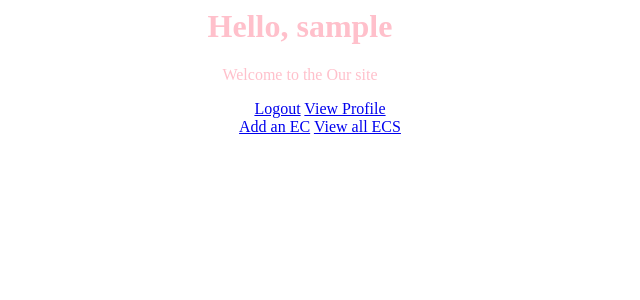
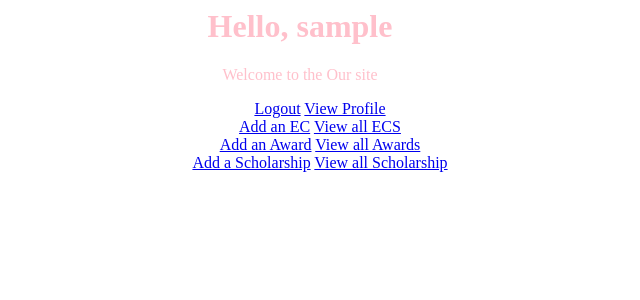
Before and after one commit to cobaltmix/aviquo, a Django app: page /home/ in a window 1280 px wide. Shown: the top 300 px of the page, without its empty margins (340-980 px from the left). Run offline with Django 4.2, Linux system fonts and the light colour scheme; the visitor is signed in with stand-in values (Sample User, id 1).

Commit message:
Added display options for all DBs

```diff
--- a/auth/users/templates/users/home.html
+++ b/auth/users/templates/users/home.html
@@ -24,6 +24,14 @@
               <a href="{% url 'ecs-create' %}">Add an EC</a>
               <a href="{% url 'ecs-list' %}">View all ECS</a>
             </div>
+            <div>
+              <a href="{% url 'aws-create' %}">Add an Award</a>
+              <a href="{% url 'aws-list' %}">View all Awards</a>
+            </div>
+            <div>
+              <a href="{% url 'sc-create' %}">Add a Scholarship</a>
+              <a href="{% url 'sc-list' %}">View all Scholarship</a>
+            </div>
 
           </ul>
 
--- a/auth/users/urls.py
+++ b/auth/users/urls.py
@@ -1,13 +1,17 @@
 from django.urls import path
-from .views import home, SignUp, ECSCreateView, ECSListView, profile
+from .views import home, SignUp, ECSCreateView, ECSListView, profile, AWSCreateView, AWSListView, SCCreateView, SCCListView
 from .email_sender import CustomPasswordResetView
 
 urlpatterns = [
  path('', home, name = "home"),
  path("signup/", SignUp.as_view(), name="signup"),
 
- path('create/', ECSCreateView.as_view(), name='ecs-create'),
- path('list/', ECSListView.as_view(), name='ecs-list'),
+ path('ec/create/', ECSCreateView.as_view(), name='ecs-create'),
+ path('ec/list/', ECSListView.as_view(), name='ecs-list'),
+ path('aws/create/', AWSCreateView.as_view(), name='aws-create'),
+ path('aws/list/', ECSListView.as_view(), name='aws-list'),
+ path('sc/create/', AWSCreateView.as_view(), name='sc-create'),
+ path('sc/list/', SCCListView.as_view(), name='sc-list'),
  path('profile/', profile, name='profile'),
 
  path('password_reset/', CustomPasswordResetView.as_view(), name='password_reset'),
--- a/auth/users/views.py
+++ b/auth/users/views.py
@@ -60,6 +60,6 @@ class SCCreateView(generics.CreateAPIView):
     queryset = ScholarshipReference.objects.all()
     serializer_class = SCSerializer
 
-class SCListView(generics.ListAPIView):
+class SCCListView(generics.ListAPIView):
     queryset = ScholarshipReference.objects.all()
     serializer_class = SCSerializer
```
